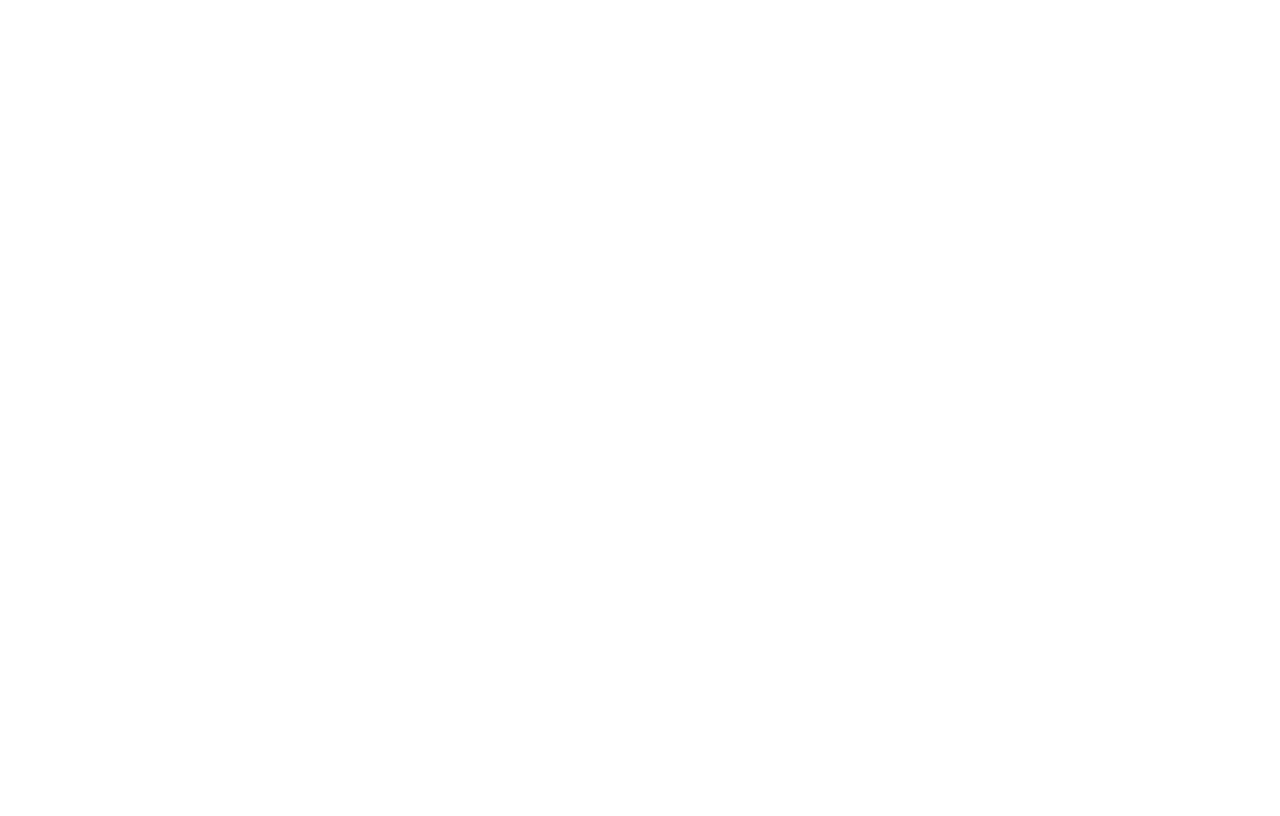
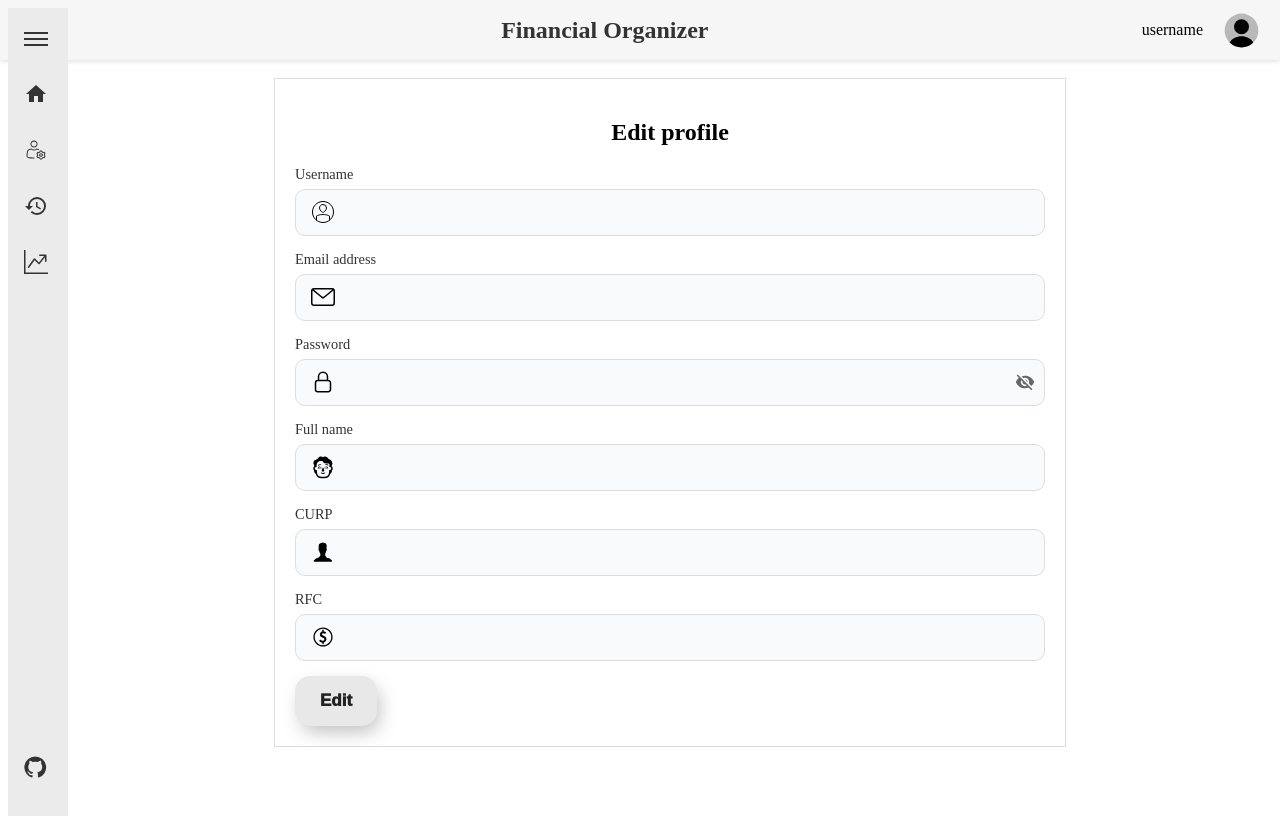
Before and after one commit to arturoglcc/financial_project, a Vue app in the folder frontend/: page /user-settings in a window 1280 px wide. Before the commit this address had no page. Built offline with nearby package versions, Linux system fonts and the light colour scheme.

Commit message:
-Implementation of the user settings page to be able to edit their information.

```diff
--- a/frontend/src/router.js
+++ b/frontend/src/router.js
@@ -2,6 +2,7 @@
 import Login from "./components/Login.vue";
 import SignUp from "./components/SignUp.vue";
 import Home from "./views/Home.vue";
+import UserSettings from "./views/UserSettings.vue";
 
 const routes = [
   {
@@ -19,6 +20,11 @@
     name: "Home",
     component: Home,
   },
+  {
+    path: "/user-settings",
+    name: "User settings",
+    component: UserSettings,
+  },
 ];
 
 const router = createRouter({
--- /dev/null
+++ b/frontend/src/views/UserSettings.vue
@@ -0,0 +1,51 @@
+<template>
+  <div id="edit">
+    <SideBar :menuOpen="menuOpen" @toggle-menu="toggleMenu" />
+    <Header @toggle-menu="toggleMenu" />
+    <div class="content">
+      <EditProfile />
+    </div>
+  </div>
+</template>
+
+<script>
+import SideBar from '../components/SideBar.vue';
+import Header from '../components/Header.vue';
+import EditProfile from '../components/EditProfile.vue';
+export default {
+  components: {
+    SideBar,
+    Header,
+    EditProfile,
+  },
+  data() {
+    return {
+      menuOpen: false,
+    };
+  },
+  methods: {
+    toggleMenu() {
+      this.menuOpen = !this.menuOpen;
+    },
+  },
+};
+</script>
+
+<style scoped>
+#edit {
+  display: flex;
+  height: 100vh;
+}
+
+.content {
+  margin-left: 60px;
+  transition: margin-left 0.3s ease;
+  padding: 20px;
+  flex-grow: 1;
+  margin-top: 50px;
+}
+
+#edit .sidebarExpanded + .content {
+  margin-left: 240px;
+}
+</style>
```
